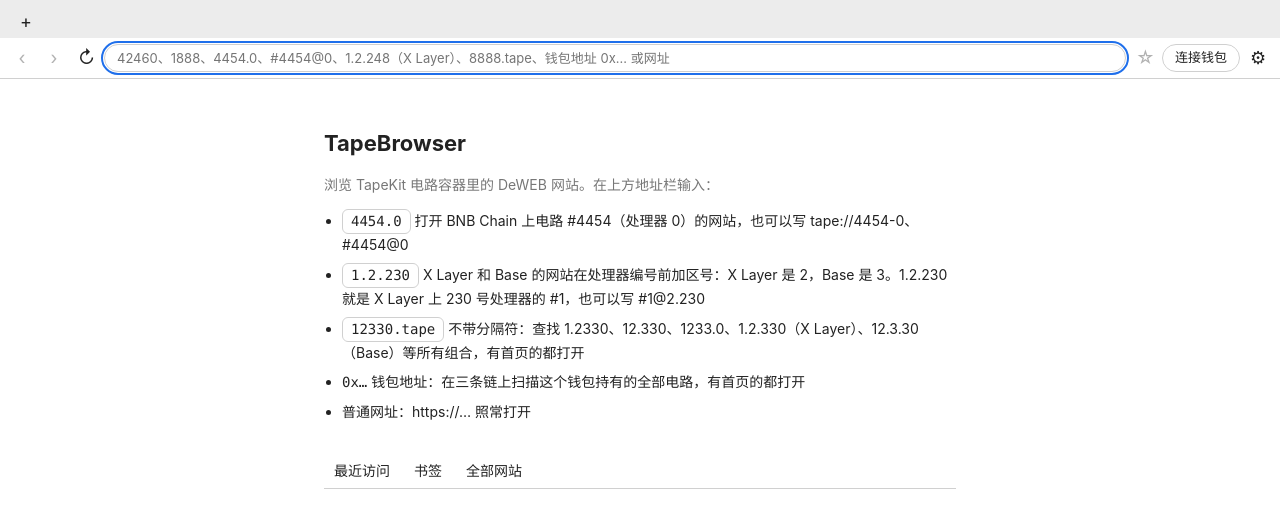
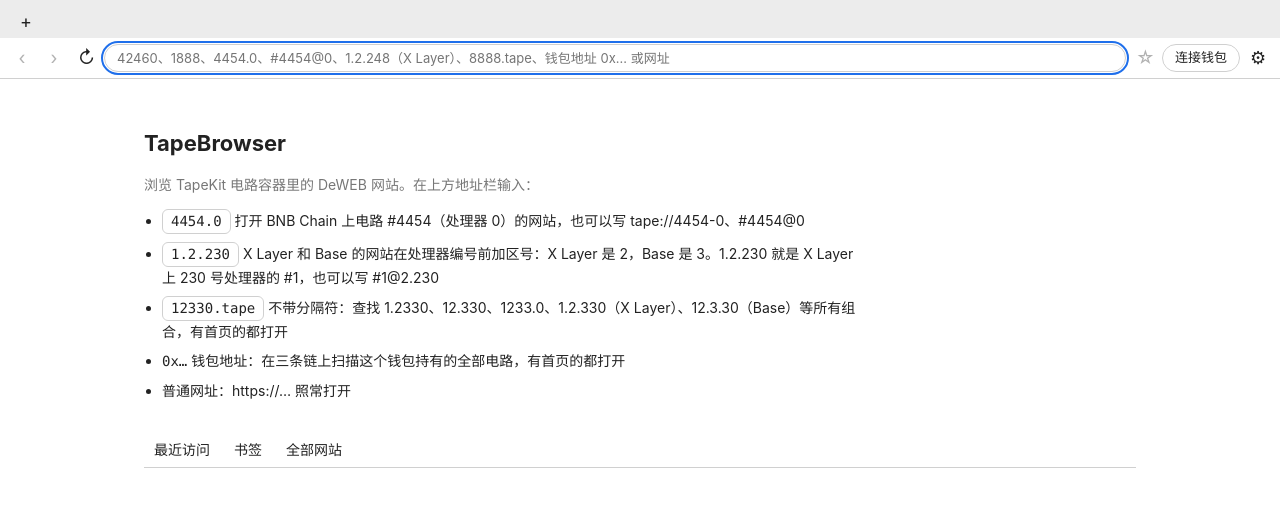
Before and after one commit to trytotapeout/TapeBrowser, an Electron app: page src/ui/index.html in a window 1280 px wide. Both pictures are taken after typing "Sample" into the empty fields and a click on the button "新标签页". Drawn offline with Linux system fonts and the light colour scheme; no server answers.

Commit message:
Widen the new tab page to 1040px
The page is mostly site lists, so let it use more of a wide window; keep
the intro text at 720px for readability. Settings stay at 680px.

Signed-off-by: Bob Wang <1982wb@gmail.com>

```diff
--- a/src/ui/ui.css
+++ b/src/ui/ui.css
@@ -52,6 +52,9 @@ body.mac #tabstrip { padding-left: 80px; }
 
 #content { flex: 1; position: relative; overflow: auto; }
 .page { max-width: 680px; margin: 48px auto; padding: 0 24px; font-size: 14px; }
+/* 新标签页主要是网站列表（标题、电路名、日期），放宽；开头的说明文字仍限制行宽，方便阅读 */
+#newtab-page { max-width: 1040px; }
+#newtab-page > p, #newtab-page > .examples { max-width: 720px; }
 .page h1 { font-size: 22px; margin: 0 0 8px; }
 .page h2 { font-size: 15px; margin: 28px 0 8px; }
 .muted { color: var(--muted); }
```
